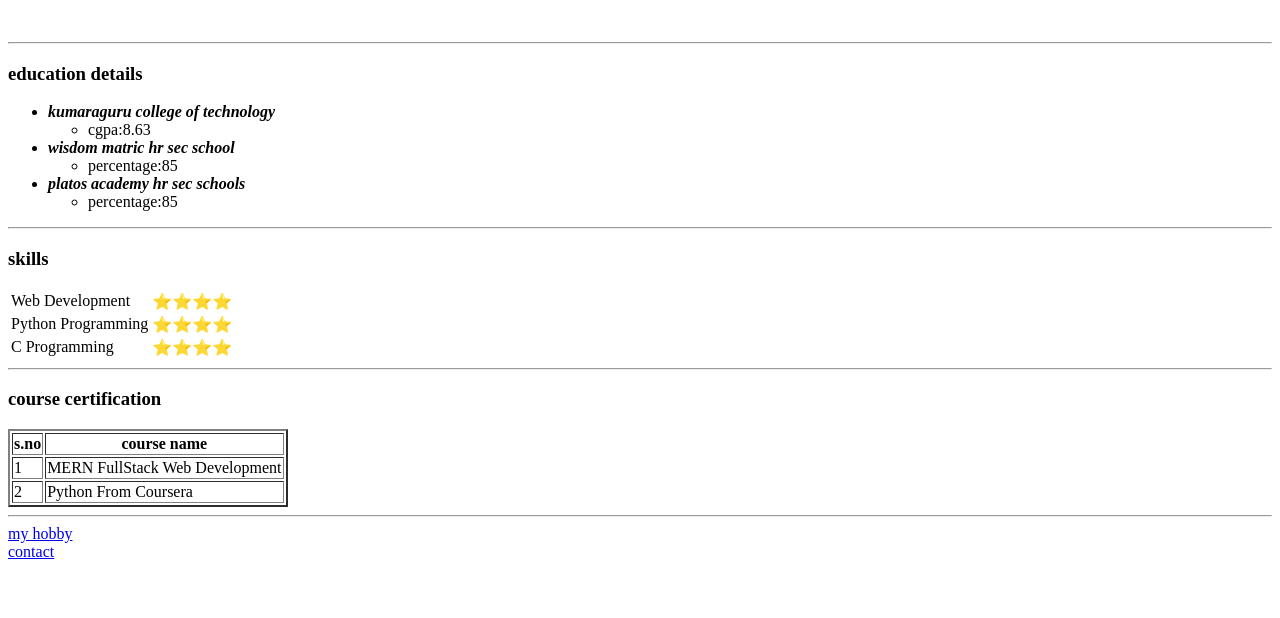
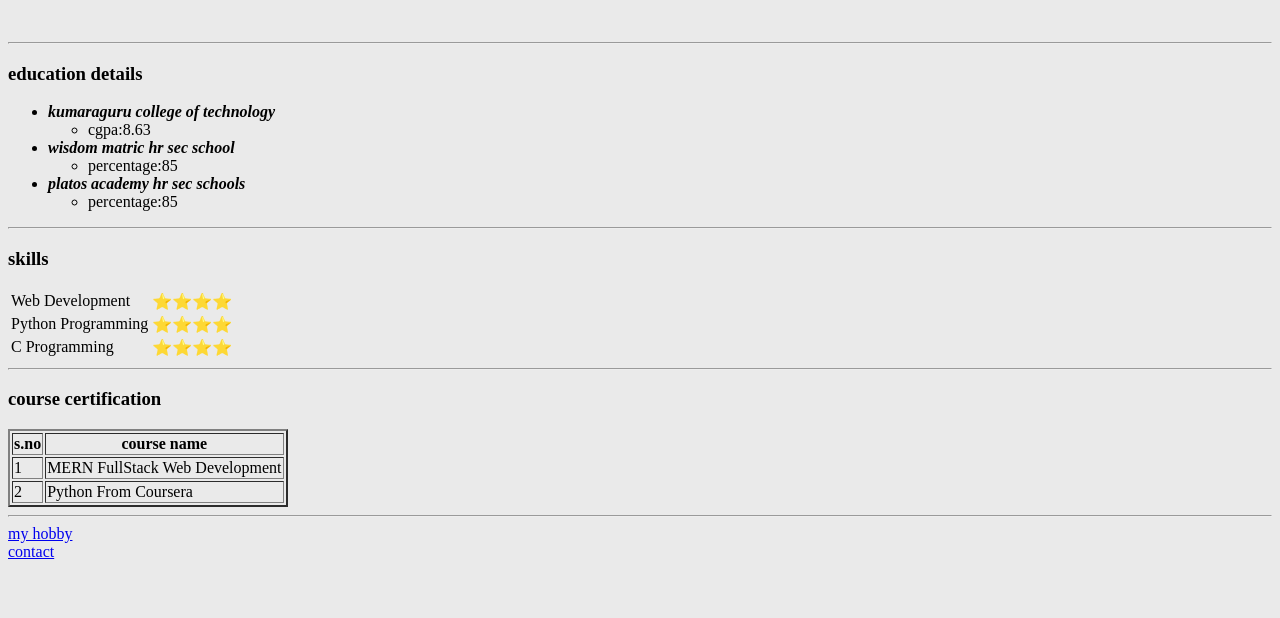
Before and after one commit to MouliSri/cv, a plain HTML site: page index.html in a window 1280 px wide. Shown: the part 182-800 px from the top of the page. Drawn offline with Linux system fonts and the light colour scheme.

Commit message:
Update index.html

```diff
--- a/index.html
+++ b/index.html
@@ -6,7 +6,7 @@
   <meta name="description" content="about working experience">
   <title>mouli webpage</title>
   <style>
-body {background-color: 0A2647;}
+body {background-color: #EAEAEA;}
 
 </style>
 </head>
```
